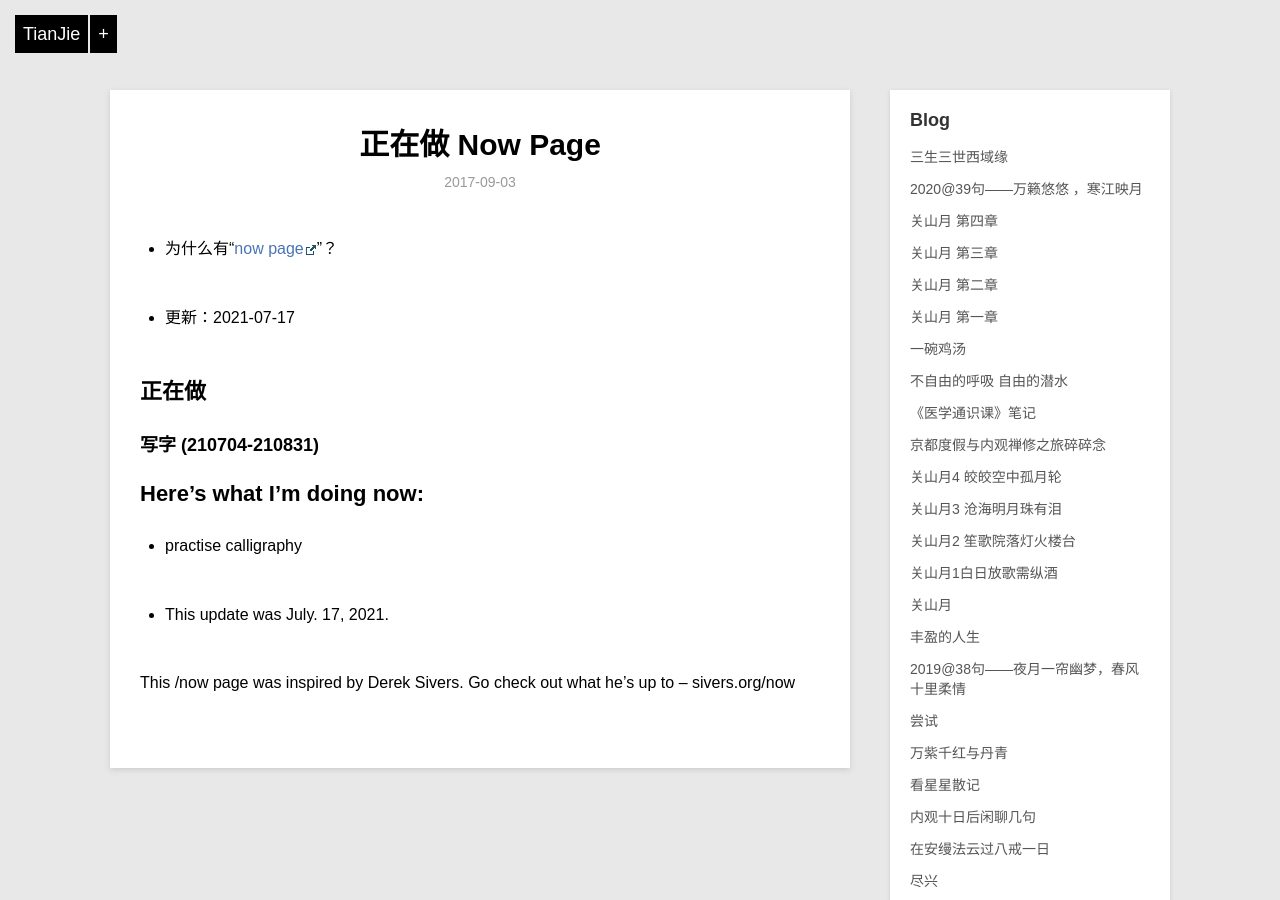
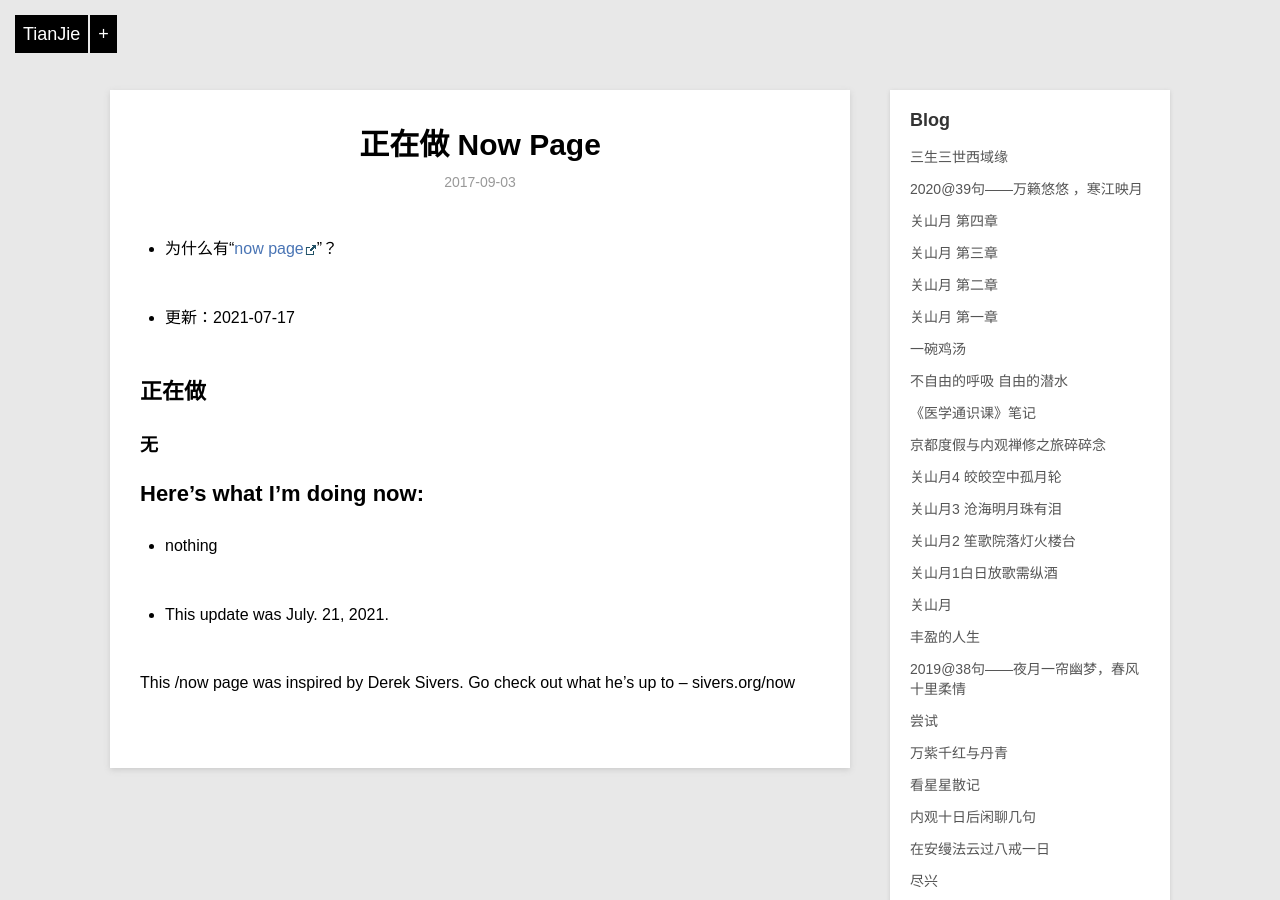
Before and after one commit to violettianjie/violettianjie.github.io, a Jekyll site: the page built from _posts/blog/2017-09-03-now.md, in a window 1280 px wide and 900 px high. Built offline with Jekyll 4.4.1, drawn with Linux system fonts in a browser that asks for light colours; comment, search, counter and statistics services are not loaded.

Commit message:
Update 2017-09-03-now.md

```diff
--- a/_posts/blog/2017-09-03-now.md
+++ b/_posts/blog/2017-09-03-now.md
@@ -14,20 +14,19 @@ category: blog
 
 ## 正在做
 
-### 写字 (210704-210831)
-
+### 无
 
 
 
 ## Here’s what I’m doing now:
 
--  practise calligraphy
+-  nothing
 
 
 
 
 
-- This update was July. 17, 2021.
+- This update was July. 21, 2021.
 
 This /now page was inspired by Derek Sivers. Go check out what he’s up to – sivers.org/now
 
```
